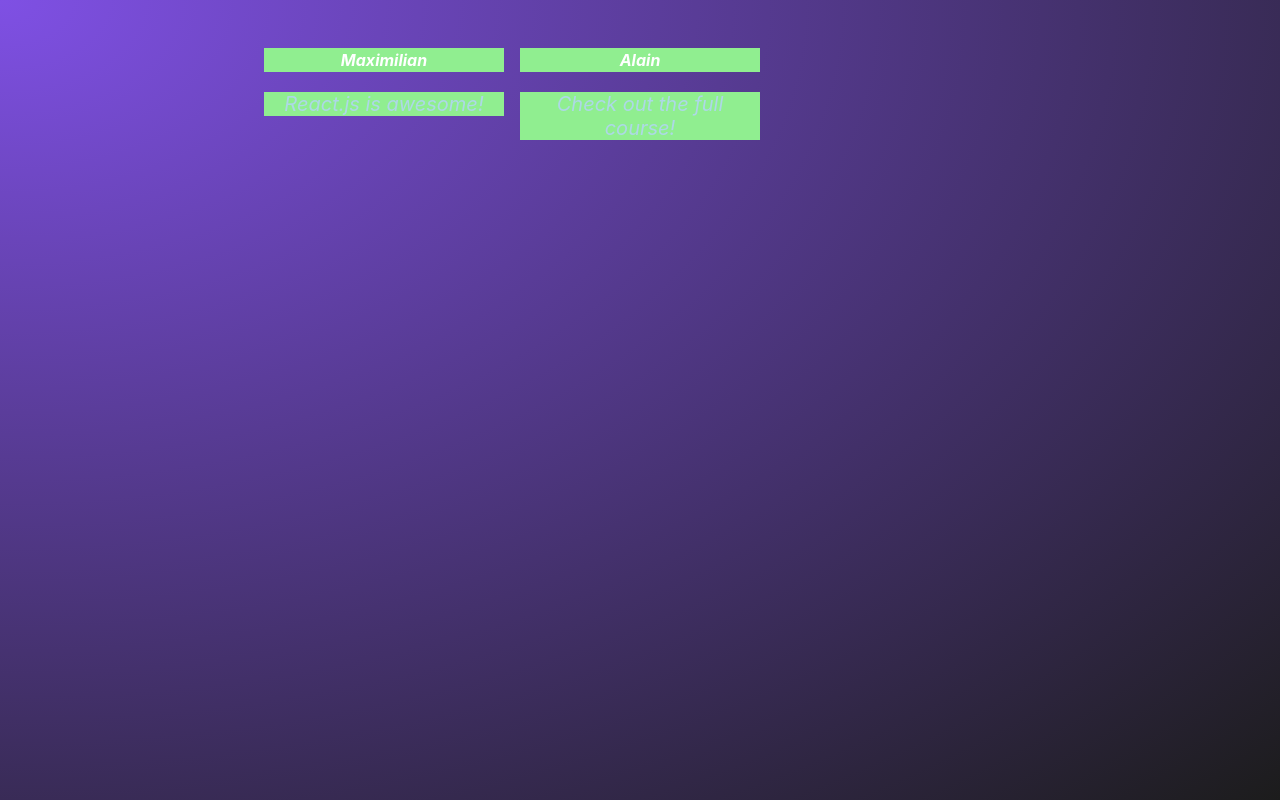
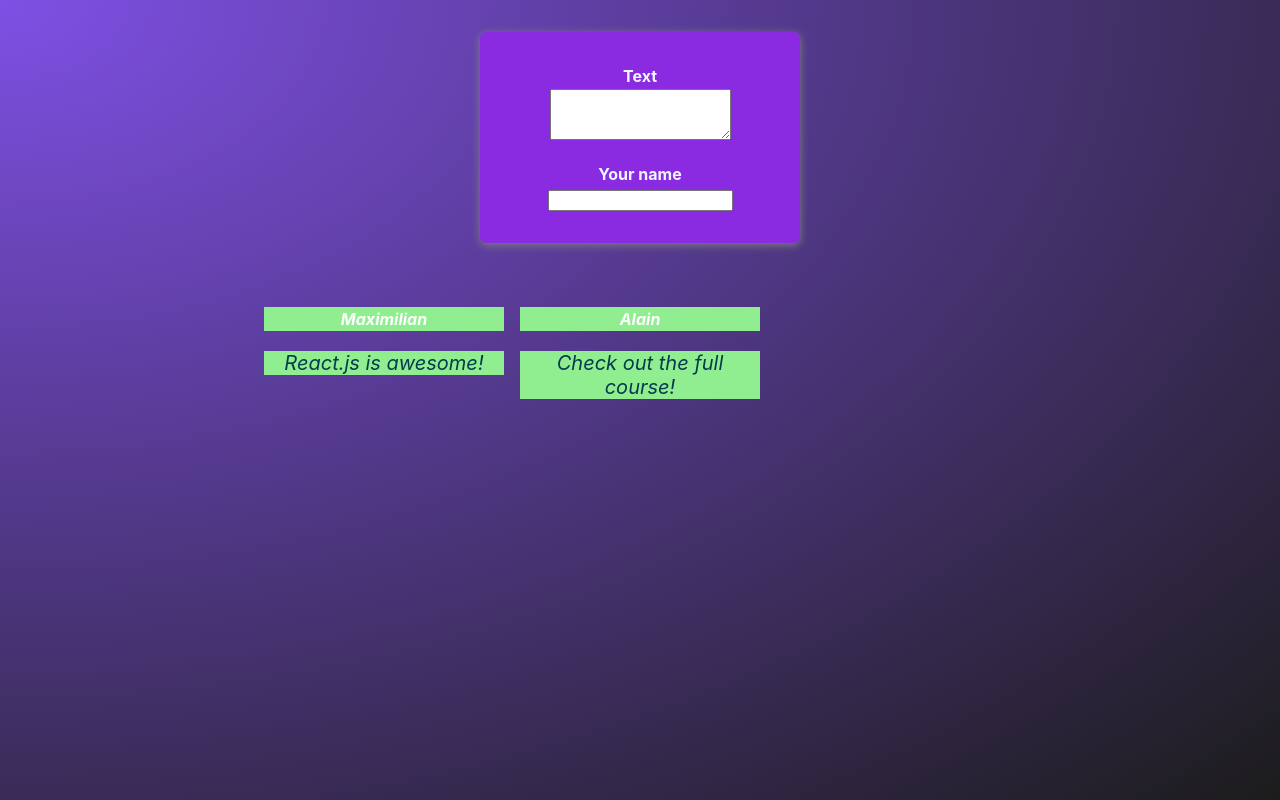
Before and after one commit to alainiranzi/Udemy-react, a React (Vite) app: page / in a window 1280 px wide. Built offline with nearby package versions, Linux system fonts and the light colour scheme.

Commit message:
forms in event listeners

```diff
--- /dev/null
+++ b/src/components/NewPost.jsx
@@ -0,0 +1,17 @@
+import classes from './NewPost.module.css';
+
+function NewPost() {
+    return (
+        <form className={classes.form}>
+            <p>
+                <label htmlFor="body">Text</label>
+                <textarea id="body" required rows={3} />
+                </p>
+                <p>
+                    <label htmlFor="name">Your name</label>
+                    <input type="text" id="name" required />
+                    </p>
+                    </form>
+    );
+}
+export default NewPost;
--- /dev/null
+++ b/src/components/NewPost.module.css
@@ -0,0 +1,16 @@
+.form {
+    background-color: blueviolet;
+    padding: 1rem;
+    width: 20rem;
+    margin: 2rem auto;
+    border-radius: 6px;
+    box-shadow: 0 2px 8px gray;
+
+}
+
+.form label {
+    display: block;
+    margin-bottom: 0.05rem;
+    color:aliceblue;
+    font-weight: bold;
+}
--- a/src/components/Post.module.css
+++ b/src/components/Post.module.css
@@ -2,13 +2,13 @@
 
     background-color: white;
     border-radius: 8px;
+    align-items: center;
+    text-align: center;
 
 
 }
 .author {
     font-weight: bold;
-
-
     font-style: italic ;
     background-color: lightgreen;
 }
@@ -16,18 +16,8 @@
 
     font-size: 1.25rem;
 
-    color: lightblue;
+    color: rgb(6, 59, 77);
     font-style: italic;
     background-color: lightgreen ;
+
 }
-
-@keyframes animate-in {
-    from {
-        opacity: 0;
-        transform: translateY(1rem);
-    }
-    to {
-        opacity: 1;
-        transform: translateY(0);
-    }
-}
--- a/src/components/PostsList.jsx
+++ b/src/components/PostsList.jsx
@@ -1,12 +1,18 @@
+import NewPost from './NewPost';
 import Post from './post';
 import classes from './PostList.module.css';
 
+
+
 function PostList() {
 return (
+    <>
+    <NewPost />
 <ul className={classes.pos}>
     <Post author="Maximilian" body="React.js is awesome!" />
     <Post author="Alain" body="Check out the full course!" />
 </ul>
+</>
 );
 }
 
```
